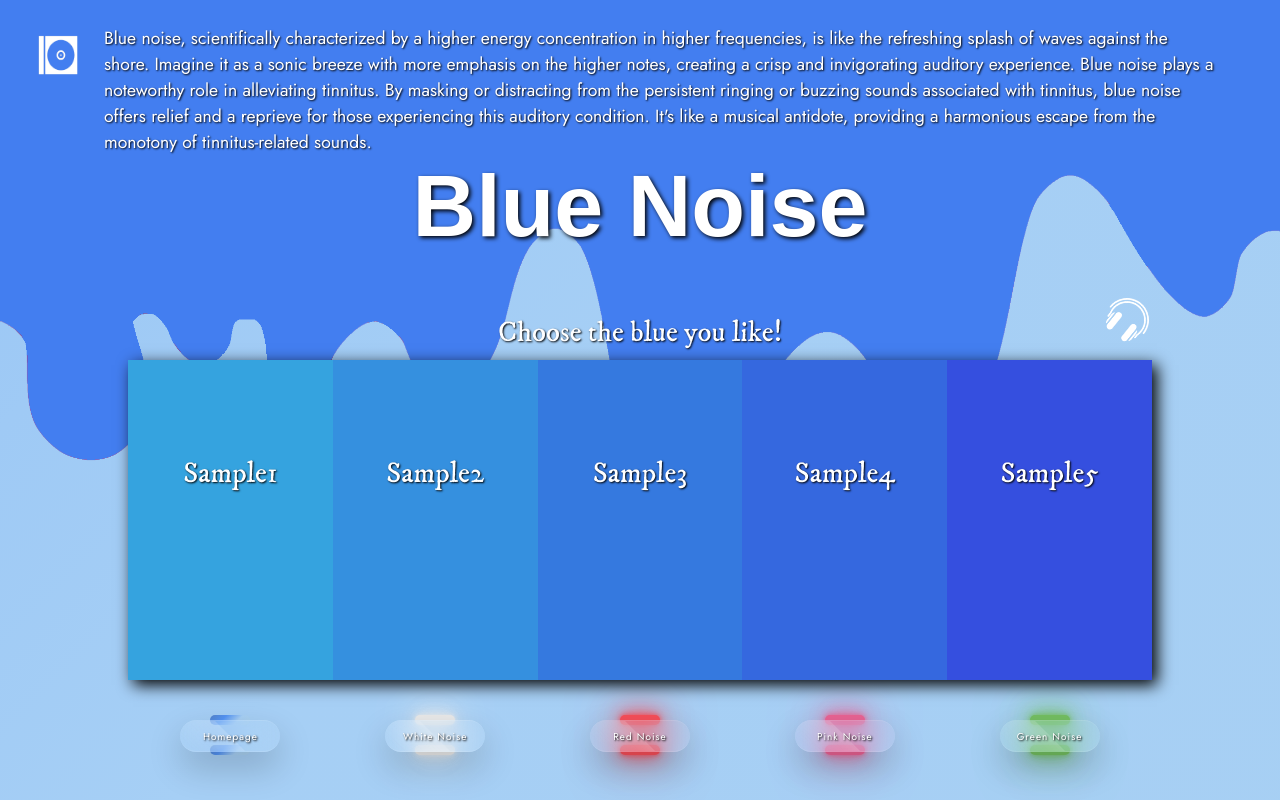
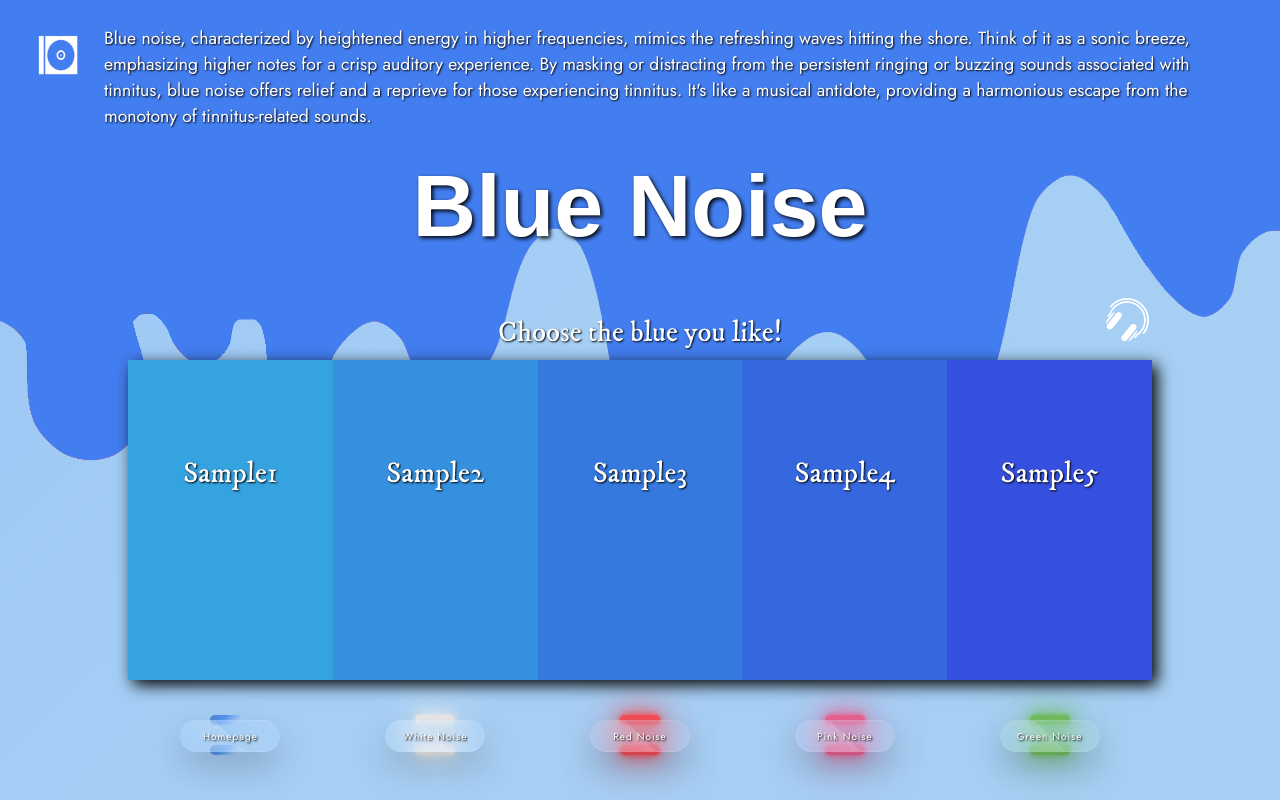
Before and after one commit to ProfessorKolodziej/final-project-fall-2022-colored-noise, a website: page src/blue noise.html in a window 1280 px wide. Both pictures are taken after a click on the picture 1127 px from the left and 320 px from the top of the page. Drawn offline with nearby package versions, Linux system fonts and the light colour scheme; a web font is replaced by a local one.

Commit message:
new final web html

```diff
--- a/src/blue noise.html
+++ b/src/blue noise.html
@@ -19,12 +19,11 @@
 	<h1 class="title-h1">Blue Noise</h1>
 	<div class="introduce">
 		<img src="./images/icon.png" alt="" class="introduce-img">
-		<p>Blue noise, scientifically characterized by a higher energy concentration in higher frequencies, is like the
-			refreshing splash of waves against the shore. Imagine it as a sonic breeze with more emphasis on the higher
-			notes, creating a crisp and invigorating auditory experience. Blue noise plays a noteworthy role in
-			alleviating tinnitus. By masking or distracting from the persistent ringing or buzzing sounds associated
-			with tinnitus, blue noise offers relief and a reprieve for those experiencing this auditory condition. It's
-			like a musical antidote, providing a harmonious escape from the monotony of tinnitus-related sounds.</p>
+		<p>Blue noise, characterized by heightened energy in higher frequencies, mimics the refreshing waves hitting the
+			shore. Think of it as a sonic breeze, emphasizing higher notes for a crisp auditory experience. By masking or
+			distracting from the persistent ringing or buzzing sounds associated with tinnitus, blue noise offers relief
+			and a reprieve for those experiencing tinnitus. It's like a musical antidote, providing a harmonious escape
+			from the monotony of tinnitus-related sounds.</p>
 	</div>
 	<a class="title-a">Choose the blue you like!</a>
 	<img src="./images/white earphone.png" class="icon" alt="signifier">
```
Also changed, not shown: src/red noise.html (+5 -6 lines).
